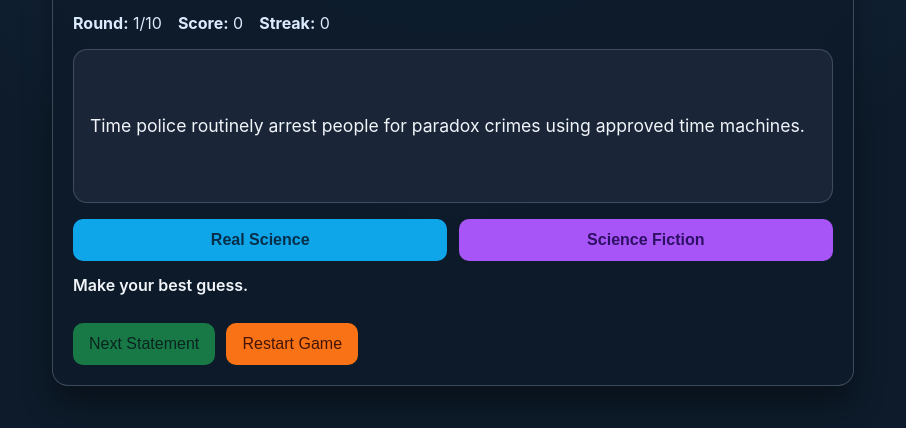
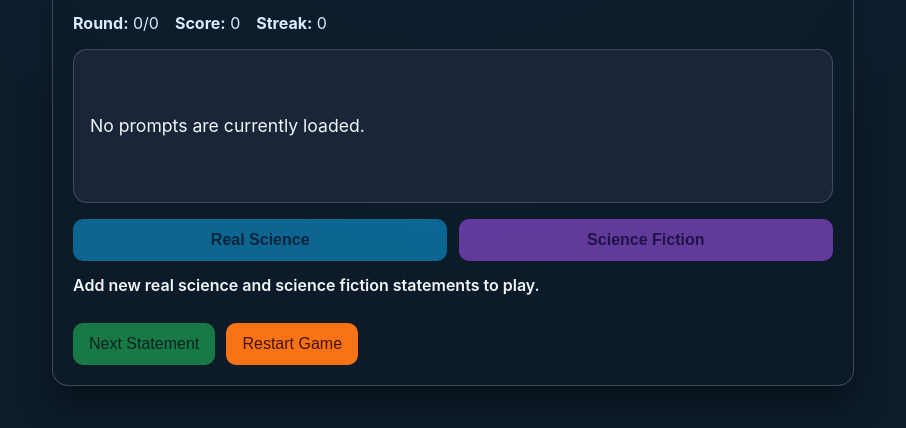
Before and after one commit to Torchtopher/AI_scifi_game, a website: page public/index.html in a window 1280 px wide. Shown: the part 268-696 px from the top of the page, without its empty margins (187-1093 px from the left). Drawn offline with Linux system fonts and the light colour scheme.

Commit message:
Remove game prompts

```diff
--- a/public/app.js
+++ b/public/app.js
@@ -1,67 +1,6 @@
-const statements = [
-  {
-    text: "The James Webb Space Telescope captures infrared light to study very distant galaxies.",
-    answer: "science",
-    explanation: "Real science: JWST observes in infrared, helping astronomers see early-universe galaxies."
-  },
-  {
-    text: "A starship enters hyperspace through a crystal-powered jump gate to travel between galaxies in seconds.",
-    answer: "scifi",
-    explanation: "Science fiction: this is a fictional travel mechanism, not supported by modern physics."
-  },
-  {
-    text: "CRISPR can be used to edit DNA in living organisms.",
-    answer: "science",
-    explanation: "Real science: CRISPR is a widely used gene-editing tool in biology and medicine research."
-  },
-  {
-    text: "Humans can permanently upload consciousness to an interstellar cloud server today.",
-    answer: "scifi",
-    explanation: "Science fiction: no current technology can fully digitize and upload human consciousness."
-  },
-  {
-    text: "Scientists have discovered exoplanets in the habitable zones of their stars.",
-    answer: "science",
-    explanation: "Real science: thousands of exoplanets are known, including many in habitable zones."
-  },
-  {
-    text: "A handheld device can instantly terraform an entire planet in under one hour.",
-    answer: "scifi",
-    explanation: "Science fiction: planet-scale terraforming would require extreme energy and long timescales."
-  },
-  {
-    text: "Quantum entanglement has been experimentally verified in labs.",
-    answer: "science",
-    explanation: "Real science: entanglement has extensive experimental evidence in quantum physics."
-  },
-  {
-    text: "A cybernetic language implant lets users speak every language without any learning.",
-    answer: "scifi",
-    explanation: "Science fiction: translation tools exist, but universal instant neural fluency does not."
-  },
-  {
-    text: "Fusion experiments have produced net energy gain in controlled settings.",
-    answer: "science",
-    explanation: "Real science: some recent experiments reported net energy gain at the target level."
-  },
-  {
-    text: "A moon colony uses artificial gravity generated by anti-gravity crystals.",
-    answer: "scifi",
-    explanation: "Science fiction: anti-gravity crystals are fictional and not evidence-based."
-  },
-  {
-    text: "A vaccine can train the immune system to recognize a specific pathogen.",
-    answer: "science",
-    explanation: "Real science: that is exactly how vaccination works."
-  },
-  {
-    text: "Time police routinely arrest people for paradox crimes using approved time machines.",
-    answer: "scifi",
-    explanation: "Science fiction: there is no verified practical time travel technology."
-  }
-];
+const statements = [];
 
-const totalRounds = 10;
+const totalRounds = statements.length;
 
 const statementEl = document.getElementById("statement");
 const feedbackEl = document.getElementById("feedback");
@@ -96,6 +35,11 @@ function setButtonsEnabled(enabled) {
 }
 
 function drawStatement() {
+  if (totalRounds === 0) {
+    showEmptyState();
+    return;
+  }
+
   if (round > totalRounds) {
     finishGame();
     return;
@@ -147,7 +91,7 @@ function finishGame() {
 
 function restartGame() {
   deck = shuffle(statements).slice(0, totalRounds);
-  round = 1;
+  round = totalRounds === 0 ? 0 : 1;
   score = 0;
   streak = 0;
   current = null;
@@ -160,6 +104,16 @@ function restartGame() {
   drawStatement();
 }
 
+function showEmptyState() {
+  statementEl.textContent = "No prompts are currently loaded.";
+  feedbackEl.textContent = "Add new real science and science fiction statements to play.";
+  feedbackEl.className = "feedback";
+  roundEl.textContent = "0";
+  totalRoundsEl.textContent = "0";
+  setButtonsEnabled(false);
+  nextBtn.disabled = true;
+}
+
 scienceBtn.addEventListener("click", () => handleGuess("science"));
 scifiBtn.addEventListener("click", () => handleGuess("scifi"));
 nextBtn.addEventListener("click", () => {
--- a/public/index.html
+++ b/public/index.html
@@ -36,6 +36,6 @@
       </section>
     </main>
 
-    <script src="app.js"></script>
+    <script src="app.js?v=empty-prompts-20260506"></script>
   </body>
 </html>
```
